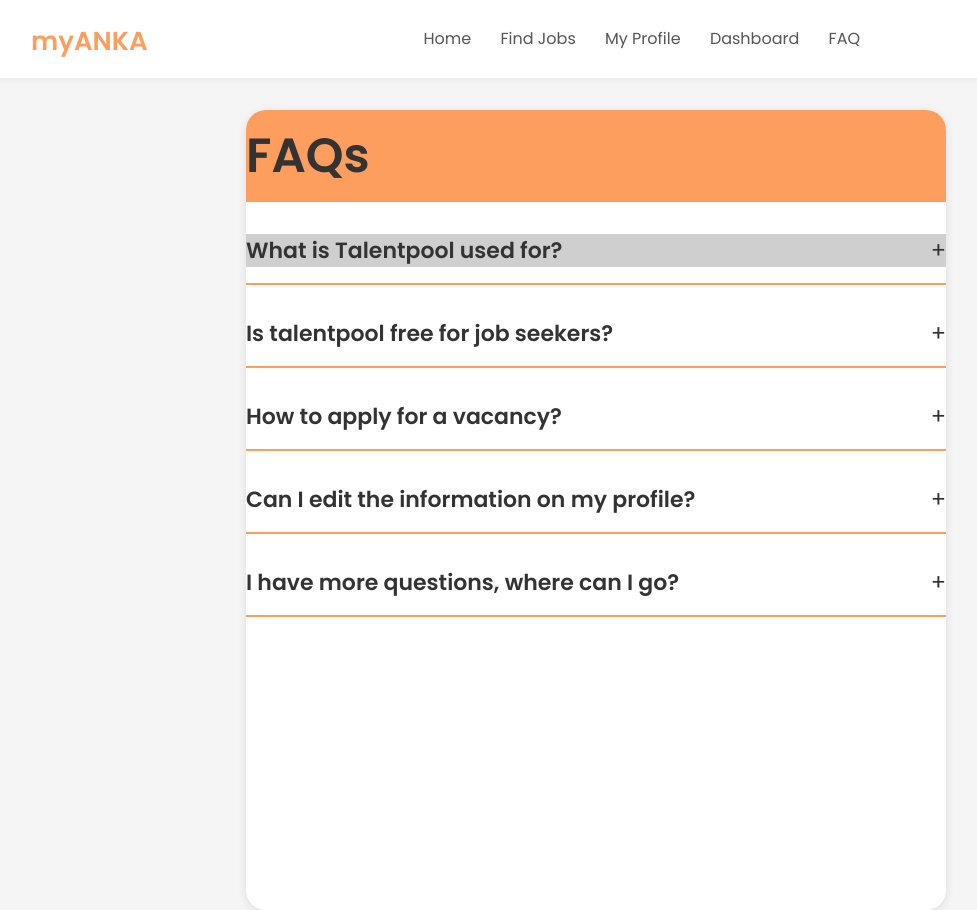
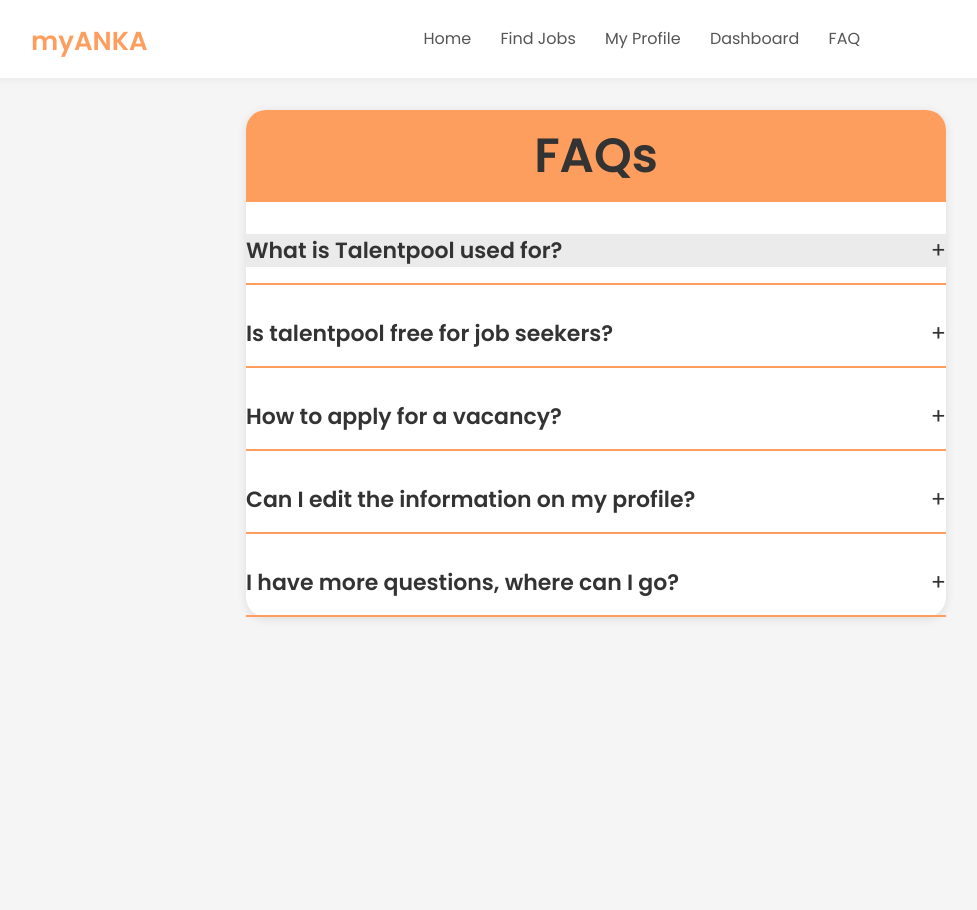
Before and after one commit to sefkk/anka, a plain HTML site: page Talent-Pool/faq.html in a window 1280 px wide. In both pictures the pointer is over the element 640 px from the left and 250 px from the top of the page. Shown: the whole page, without its empty margins (44-1021 px from the left). After the commit the page ends 800 px from the top, so only its background shows below. Drawn offline with Linux system fonts and the light colour scheme; no server answers.

Commit message:
Update talent-pool-css.css

```diff
--- a/Talent-Pool/talent-pool-css.css
+++ b/Talent-Pool/talent-pool-css.css
@@ -826,7 +826,6 @@ ul{
 
 /*FAQ */
 .faq-section {
-  min-height: 100vh;
   width: 700px;
   background: #fff;
   border-radius: 20px;
@@ -845,6 +844,7 @@ ul{
   padding: 10px 0px;
   background: #fd9e5e;
   font-size: 3rem;
+  text-align: center;
 }
 
 .faq-section .faq{
@@ -870,7 +870,7 @@ ul{
 }
 
 .faq-section .question:hover {
-  background-color: #cfcfcf;
+  background-color: #ecebeb;
 }
 
 .faq-section .answer{
```
